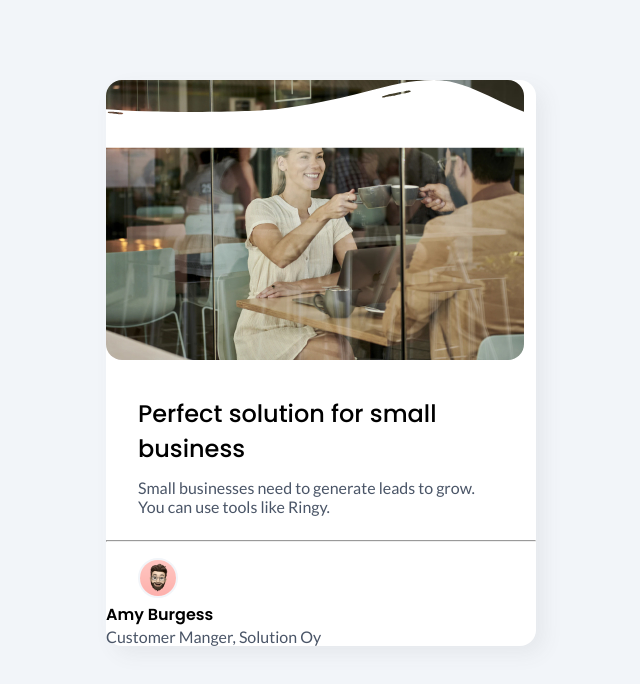
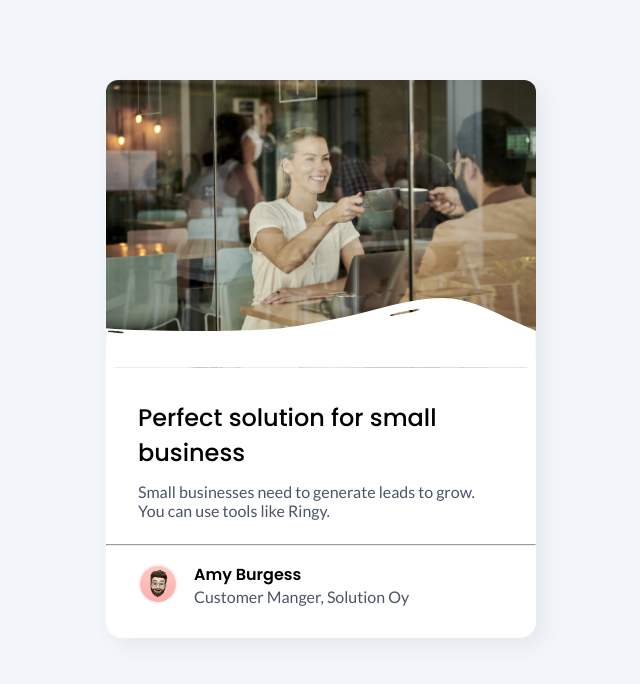
Before and after one commit to HumairaAisha/blog-card, a plain HTML site: page blog/index.html in a window 1280 px wide. Shown: the whole page, without its empty margins (319-959 px from the left). Drawn offline with Linux system fonts and the light colour scheme.

Commit message:
file modified

```diff
--- a/blog/blog.css
+++ b/blog/blog.css
@@ -16,6 +16,8 @@ body{
 .contianer{
    display: flex;
    flex-direction: column;
+   justify-items: center;
+   align-items: center;
 }
 .card{
    width: 430px;
@@ -25,11 +27,13 @@ body{
    background-color: #FFFFFF;
    border-radius: 1rem;
 
+
 }
 
 .img-title{
-   border-radius: 1rem;
-
+   border-radius: 0.75rem;
+   display: block;
+   width: 100%;
 }
 
 .title{
@@ -43,6 +47,7 @@ body{
 .subtitle{
    font-family: "Lato", sans-serif;
    font-size: 1rem;
+   font-weight: 500;
    margin-left: 2rem;
    color: #4A5567;
    flex-wrap: wrap;
@@ -52,6 +57,10 @@ body{
 }
 .overlay{
    position: absolute;
+   bottom: 0;
+   left: 0;
+   height: auto;
+   width: 100%;
 }
 .info{
    font-family: "Poppins", serif;
@@ -66,8 +75,16 @@ body{
 }
 
 figure{
+   display: flex;
    align-items: center;
-   flex-wrap: wrap;
+   gap: 1rem;
+   margin: 1rem 2rem 2rem 2rem;
+   padding-bottom: 2rem;
+}
+
+.img-container{
+   position: relative;
+
 }
 
 .img-info{
@@ -76,10 +93,17 @@ figure{
    height: 40px;
    align-content: center;
    border: solid 2px #F2F5F9;
-   margin: 1rem 0 0 2rem;
+
 }
 
 .line{
    margin-top: 1rem;
+   color: #F2F5F9;
 
 }
+
+.figg{
+   display: flex;
+   flex-direction: column;
+   justify-content: center;
+}
--- a/blog/index.html
+++ b/blog/index.html
@@ -10,9 +10,10 @@
 <body>
    <main class="container">
    <div class="card">
+      <div class="img-container">
       <img src="./resources/white-overlay.svg" alt="" class="overlay">
       <img src="./resources/hero-image-1.jpg" alt="" class="img-title">
-
+   </div>
       <p class="title">Perfect solution for small business</p>
       <p class="subtitle">Small businesses need to generate leads to grow. You can use tools like Ringy.</p>
       <hr class="line">
```
